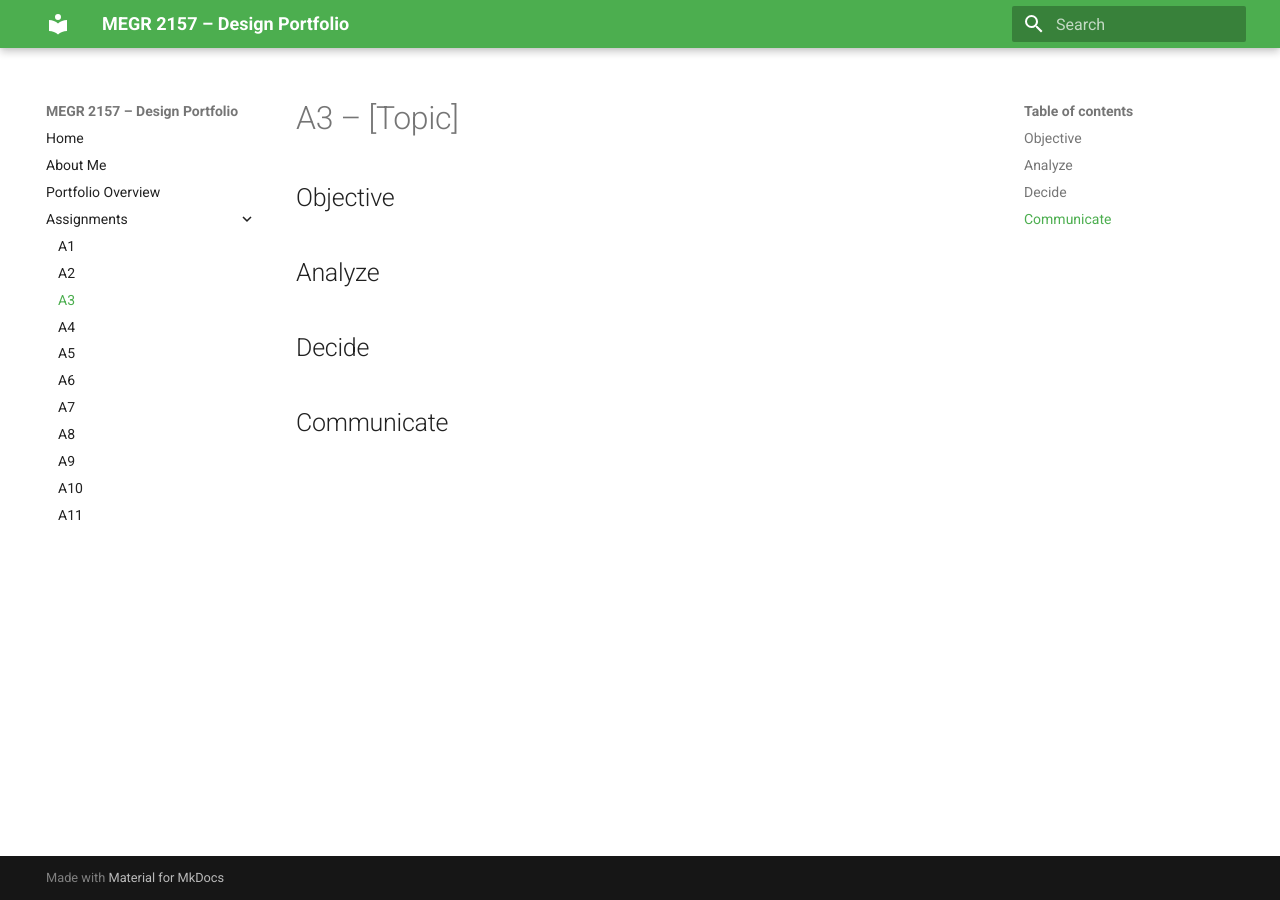
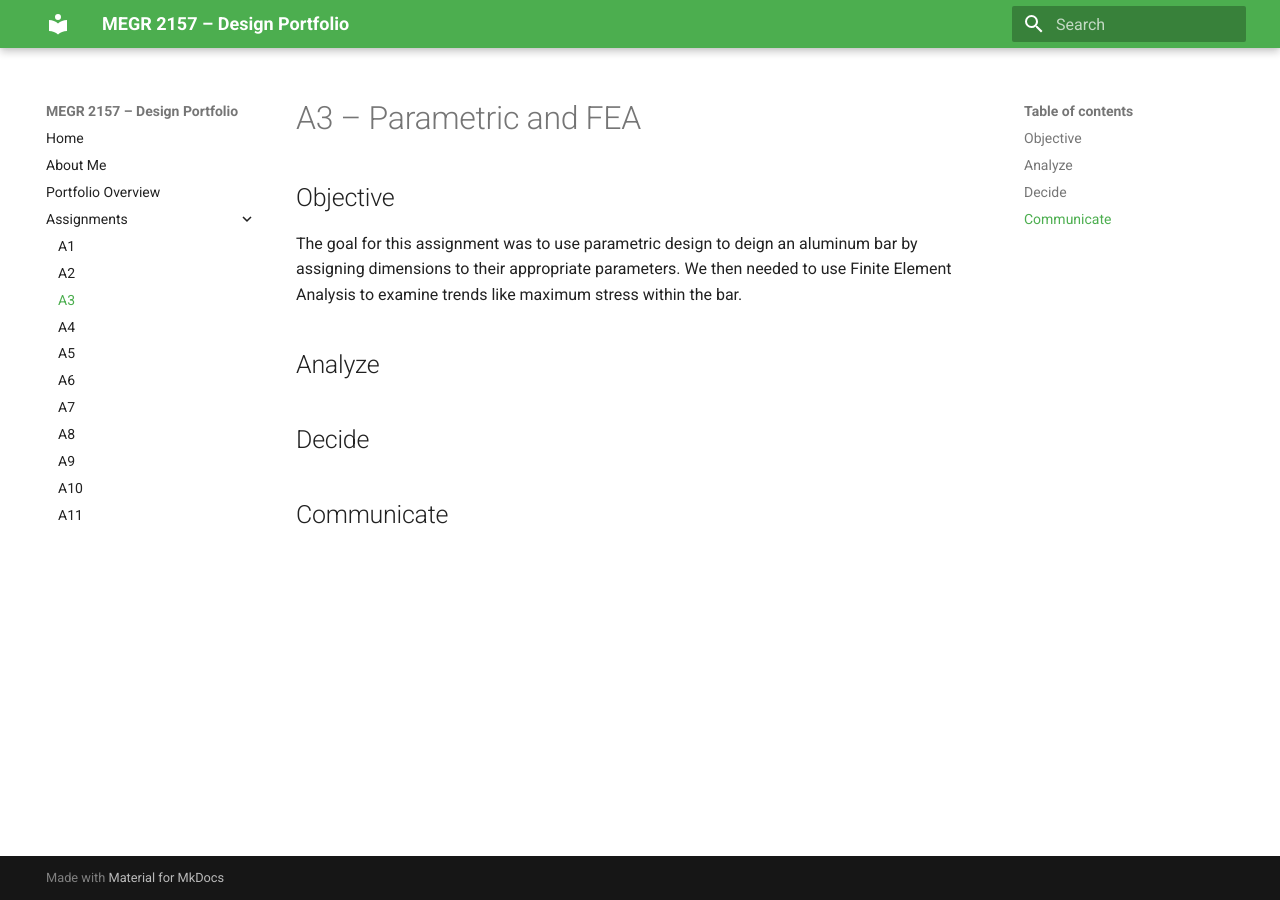
Before and after one commit to JacobShaver/design-projects-portfolio, an MkDocs documentation site: the page built from docs/assignments/A03/index.md, in a window 1280 px wide. Built offline with MkDocs 1.6.1 and Material for MkDocs 9.7.7, drawn with Linux system fonts in a browser that asks for light colours.

Commit message:
Update index.md

```diff
--- a/docs/assignments/A03/index.md
+++ b/docs/assignments/A03/index.md
@@ -1,7 +1,7 @@
-# A3 – [Topic]
+# A3 – Parametric and FEA
 
 ## Objective
-
+The goal for this assignment was to use parametric design to deign an aluminum bar by assigning dimensions to their appropriate parameters. We then needed to use Finite Element Analysis to examine trends like maximum stress within the bar.
 
 ## Analyze
 
```
